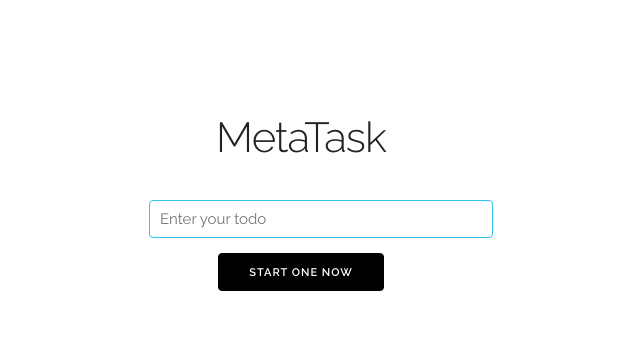
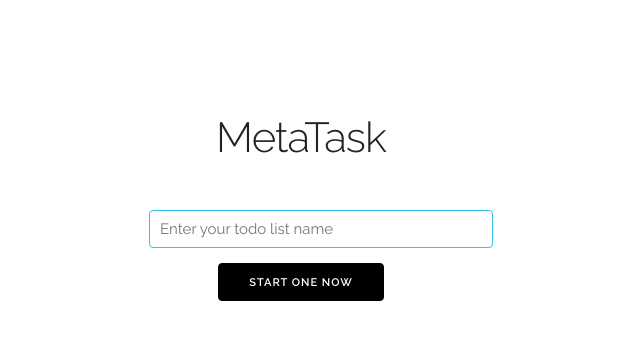
Before and after one commit to JialeiHuang/metaTask, a Django app: page / in a window 1280 px wide. Shown: the part 135-475 px from the top of the page, without its empty margins (339-979 px from the left). Run offline with Django 3.2, Linux system fonts and the light colour scheme; some libraries are stand-ins or nearby versions.

Commit message:
fix center

```diff
--- a/source/lists/forms.py
+++ b/source/lists/forms.py
@@ -11,8 +11,9 @@ def form_kwargs(widget, label="", max_length=128):
 
 class TodoForm(forms.Form):
     description = forms.CharField(
-        **form_kwargs(widget=forms.TextInput(attrs=widget_attrs("Enter your todo")))
+        **form_kwargs(widget=forms.TextInput(attrs=widget_attrs("Enter your todo list name")))
     )
+
 
 
 class GroupForm(forms.Form):
--- a/source/lists/templates/lists/index.html
+++ b/source/lists/templates/lists/index.html
@@ -2,15 +2,19 @@
 
 {% block body %}
 <section class="header">
+  <center>
  <h2 class="title">MetaTask</h2>
+ </center>
   <div class="row">
     <div class="three columns value-prop"></div>
     <div class="six columns">
+      <p><center>
       <form action="{% url 'lists:new_todolist' %}" method=post style="border-color: #000000;">
+      </center></p>
         {% csrf_token %}
         <dl>
           <dd>{{ form }}
-          <dt><input type="submit" class="button button-primary" value="Start one now" style="background-color: #000000;border-color: #000000;">
+          <dt><center><input type="submit" class="button button-primary" value="Start one now" style="background-color: #000000;border-color: #000000;"></center>
         </dl>
       </form>
     </div>
```
Also changed, not shown: source/db.sqlite3.
